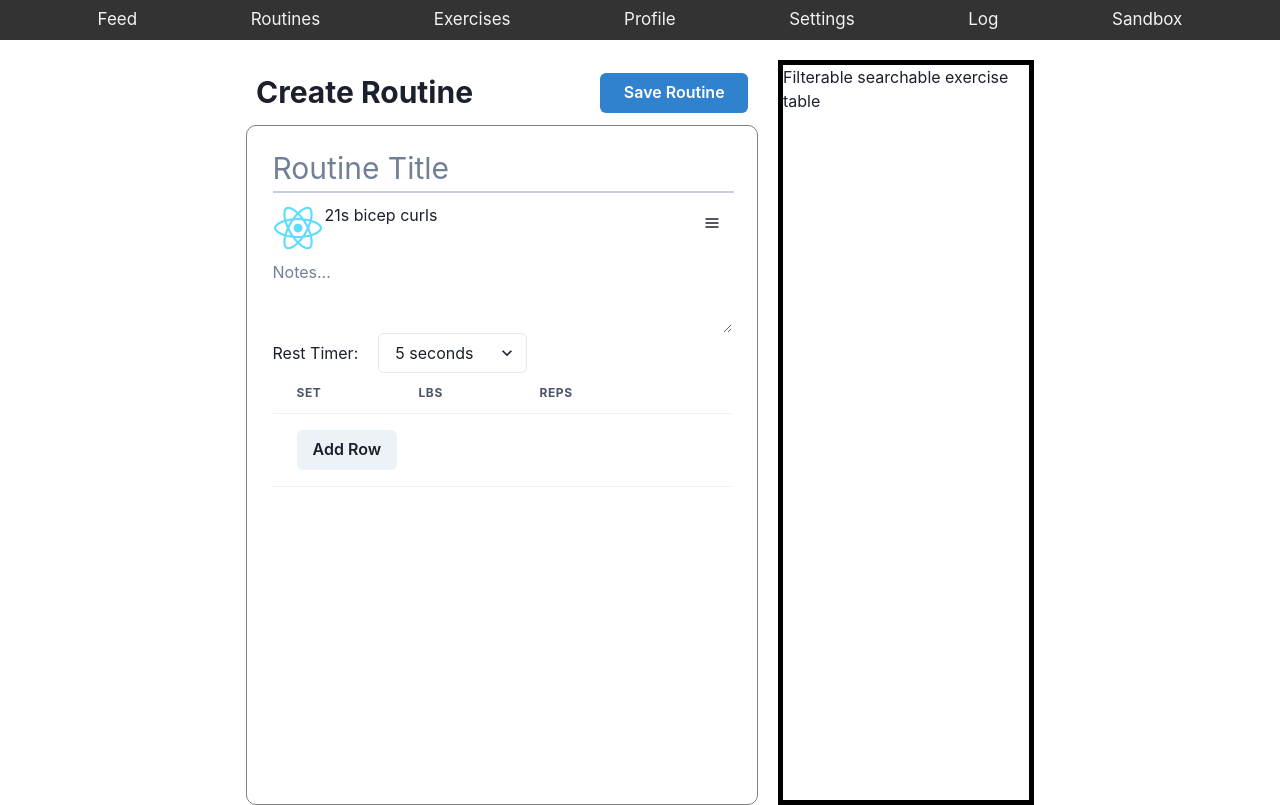
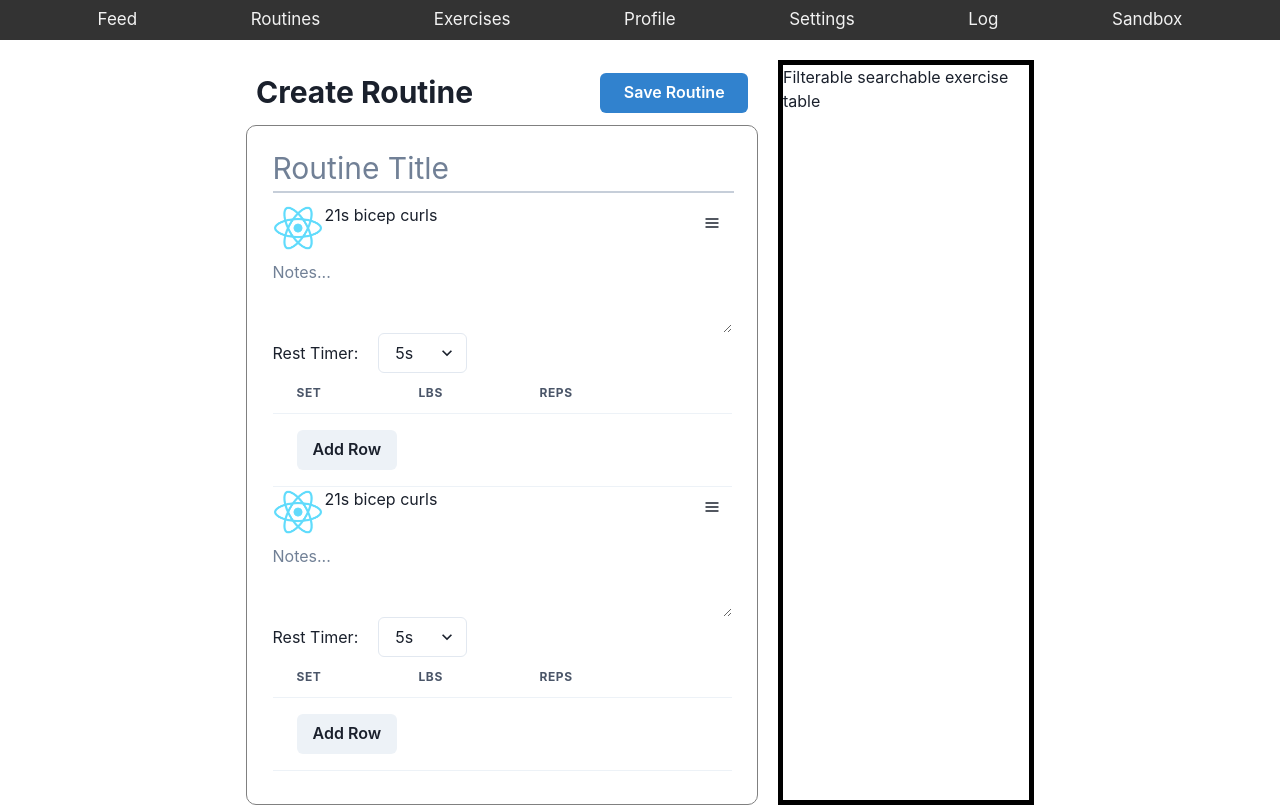
Before and after one commit to yashveer-bika/hevy-clone, a React (Create React App) app in the folder frontend/: page /create-routine in a window 1280 px wide. Built offline with nearby package versions, Linux system fonts and the light colour scheme.

Commit message:
delete sets in routine, writeable lbs and reps cell

```diff
--- a/frontend/src/components/CreateRoutineRow.tsx
+++ b/frontend/src/components/CreateRoutineRow.tsx
@@ -15,6 +15,8 @@ export default function CreateRoutineRow({exercise} : any) {
 
     const [notes, setNotes] = useState("");
 
+    const [deleted, setDeleted] = useState(false);
+
 
     function handleMenuToggle() {
 
@@ -30,6 +32,9 @@ export default function CreateRoutineRow({exercise} : any) {
 
 
     return (
+
+
+
         <Box className="container">
             <Box className="header-container">
                 <Box className="image-title-container">
--- a/frontend/src/components/RoutineTable.tsx
+++ b/frontend/src/components/RoutineTable.tsx
@@ -1,4 +1,5 @@
 import { Box } from "@chakra-ui/react";
+import { useState } from "react";
 import CreateRoutineRow from "./CreateRoutineRow";
 
 
@@ -10,10 +11,14 @@ interface Exercise {
 export default function RoutineTable({exercises} : any) {
     // const rows = exercises.map(( (exercise : Exercise) => <CreateRoutineRow exercise={exercise} ></CreateRoutineRow>  ) ) ;
 
+    const [rows, setRows] = useState<Exercise[]>([]);
+
+
+
     return (
         <Box className="routine-table">
             {
-                exercises.map(( (exercise : Exercise) => <CreateRoutineRow exercise={exercise} ></CreateRoutineRow>  ) )
+                exercises.map(( (exercise : Exercise, index : number) => <CreateRoutineRow key={index} exercise={exercise} ></CreateRoutineRow>  ) )
             }
         </Box>
     );
--- a/frontend/src/components/SetRepTable.tsx
+++ b/frontend/src/components/SetRepTable.tsx
@@ -11,36 +11,26 @@ interface Row {
 export default function SetRepTable () {
   const [rows, setRows] = useState<Row[]>([]);
 
-    // useEffect(() => {
-    //     updateRowIndices();
-    // }, [rows]);
-
-    // const updateRowIndices = () => {
-    //     const updatedRows = rows.map((row, index) => ({
-    //     ...row,
-    //     set: index + 1,
-    //     }));
-    //     setRows(updatedRows);
-    // };
-
-    // const updateRowIndices = useCallback(() => {
-    //     setRows((prevRows) =>
-    //       prevRows.map((row, index) => ({
-    //         ...row,
-    //         set: index + 1,
-    //       }))
-    //     );
-    //   }, []);
-
-    //   useEffect(() => {
-    //     updateRowIndices();
-    //   }, [updateRowIndices]);
+    const updateRowIndices = useCallback(() => {
+        setRows((prevRows) =>
+          prevRows.map((row, index) => ({
+            ...row,
+            set: index + 1,
+          }))
+        );
+      }, []);
 
   const handleRowChange = (index : number, field : string, value : string) => {
     const updatedRows = [...rows];
-    // updatedRows[index][field] = value;
-    console.log(updatedRows);
-    console.log(updatedRows[index]);
+    if (field == "lbs")  {
+        updatedRows[index][field] = value;
+    } else if (field == "reps") {
+        updatedRows[index][field] = value;
+    } else {
+        console.log("ERROR: invalid update of set/rep table");
+    }
+    // console.log(updatedRows);
+    // console.log(updatedRows[index]);
 
     setRows(updatedRows);
   };
@@ -58,6 +48,7 @@ export default function SetRepTable () {
     const updatedRows = [...rows];
     updatedRows.splice(index, 1);
     setRows(updatedRows);
+    updateRowIndices();
 
 };
 
--- a/frontend/src/components/TimerDropdown.tsx
+++ b/frontend/src/components/TimerDropdown.tsx
@@ -11,7 +11,7 @@ const TimerDropdown = () => {
   const options = Array.from({ length: 60 }).map((_, index) => {
     const seconds = (index + 1) * 5;
     return {
-      label: `${seconds} seconds`,
+      label: `${seconds}s`,
       value: seconds,
     };
   });
--- a/frontend/src/pages/CreateRoutine.tsx
+++ b/frontend/src/pages/CreateRoutine.tsx
@@ -16,6 +16,10 @@ export default function CreateRoutine() {
     const [routineTitle, setRoutineTitle] = useState("");
 
     const [activeExercises, setActiveExercises] = useState<Exercise[]>([
+        {
+            name: "21s bicep curls",
+            imgPath: testImage
+        },
         {
             name: "21s bicep curls",
             imgPath: testImage
--- a/frontend/src/pages/RoutinesPage.tsx
+++ b/frontend/src/pages/RoutinesPage.tsx
@@ -93,7 +93,7 @@ export default function RoutinesPage() {
 
     // new folder pieces
 
-    const [isAddFolderModalOpen, setIsAddFolderModalOpen] = useState(false);
+  const [isAddFolderModalOpen, setIsAddFolderModalOpen] = useState(false);
   const [newFolderName, setNewFolderName] = useState('');
 
   const handleAddFolderClick = () => {
```
